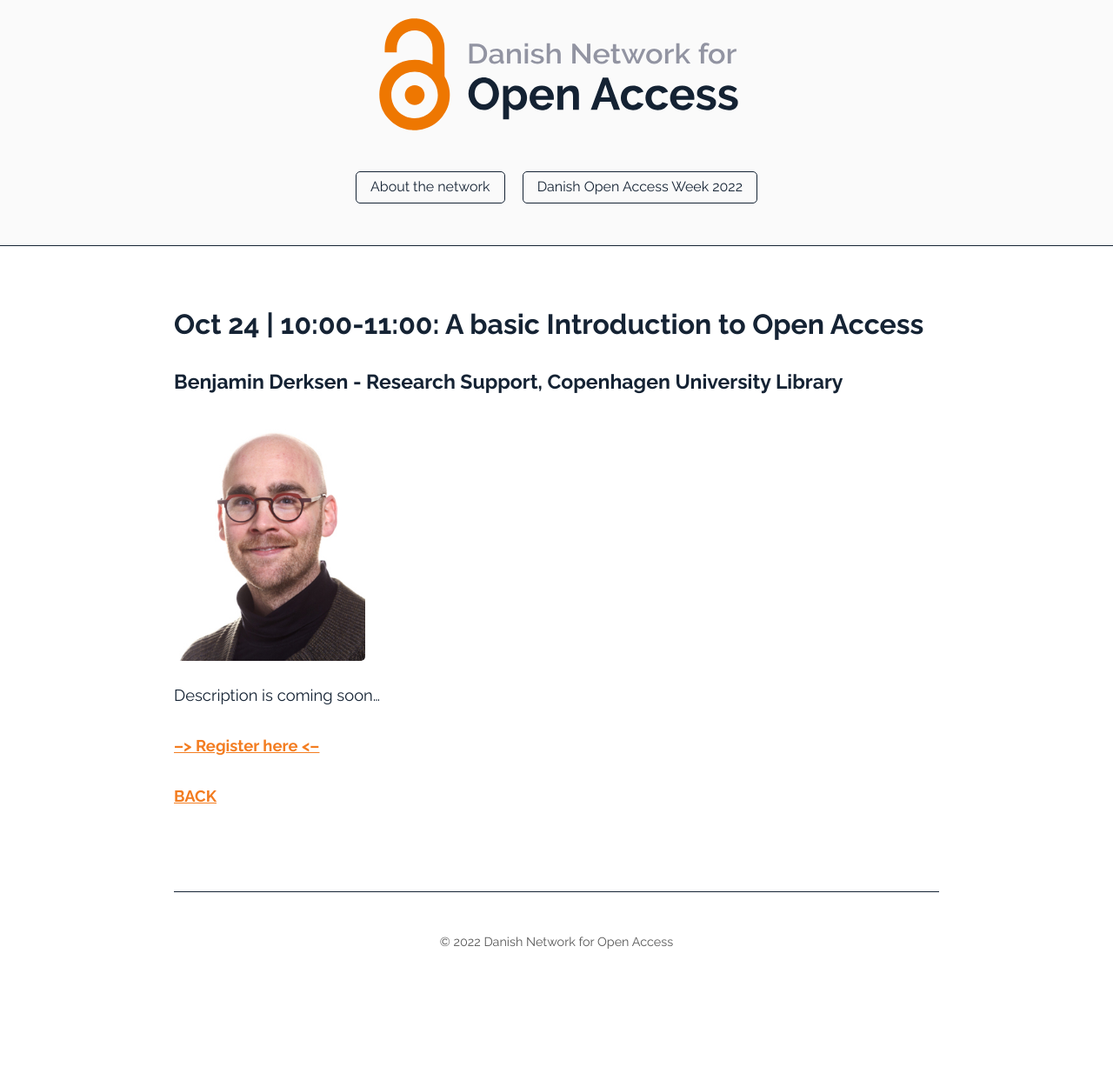
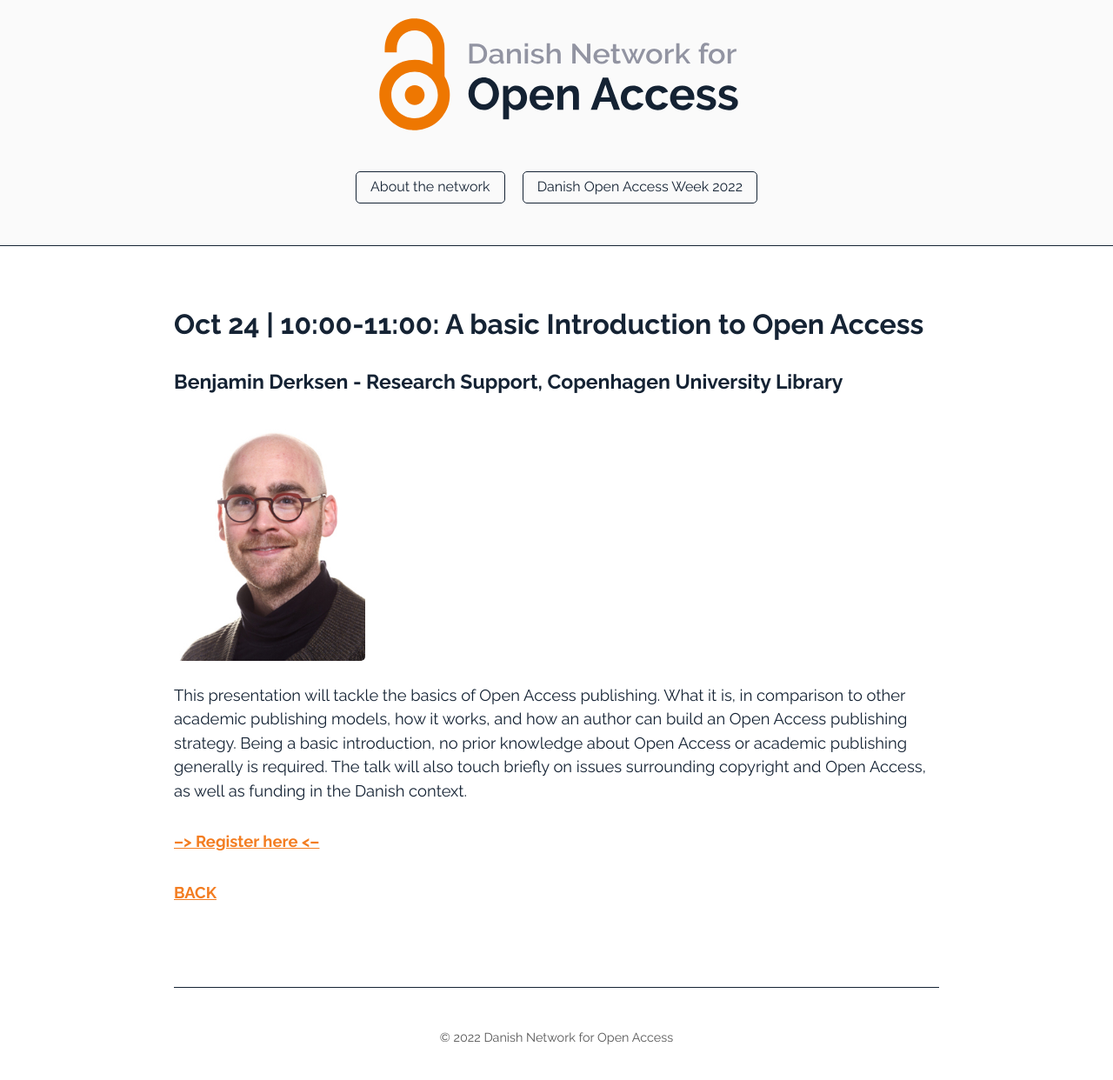
Before and after one commit to openaccess-dk/openaccess-dk.github.io, a Jekyll site: the page built from 01_monday.md, in a window 1280 px wide. Shown: the whole page at 87% size. Built offline with Jekyll 4.4.1, drawn with Linux system fonts in a browser that asks for light colours; before the commit the page ends 1132 px from its top, so only the background shows below that.

Commit message:
Update 01_monday.md

```diff
--- a/01_monday.md
+++ b/01_monday.md
@@ -10,7 +10,7 @@
 
 <img src="/images/bder kopier.jpg" alt="Benjamin Derksen" style="height: 25%; width:25%;"/>
 
-Description is coming soon...
+This presentation will tackle the basics of Open Access publishing. What it is, in comparison to other academic publishing models, how it works, and how an author can build an Open Access publishing strategy. Being a basic introduction, no prior knowledge about Open Access or academic publishing generally is required. The talk will also touch briefly on issues surrounding copyright and Open Access, as well as funding in the Danish context.
 
 ##### [--> Register here <--](https://ku-dk.libwizard.com/f/oa_week_web1)
 
```
